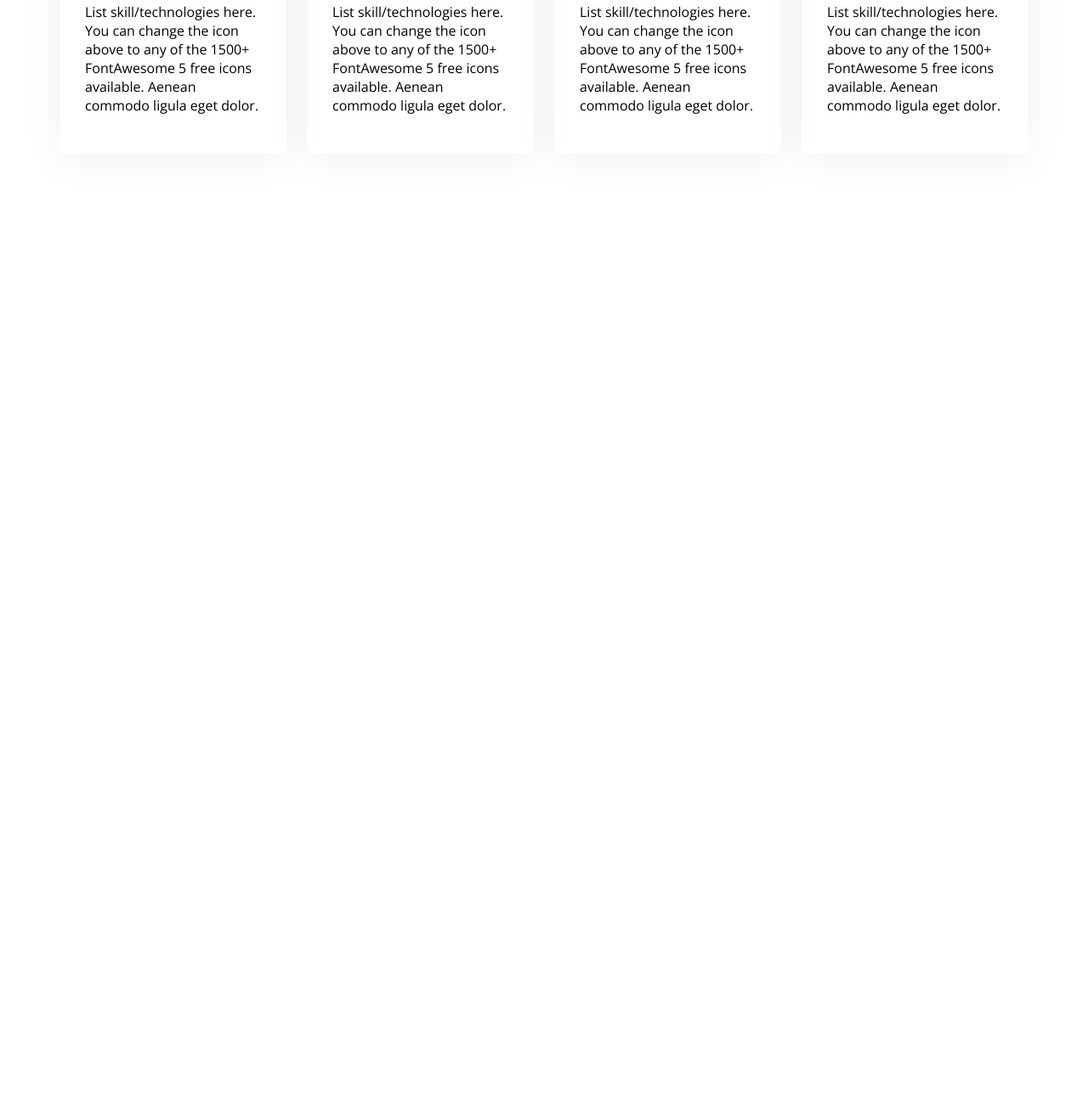
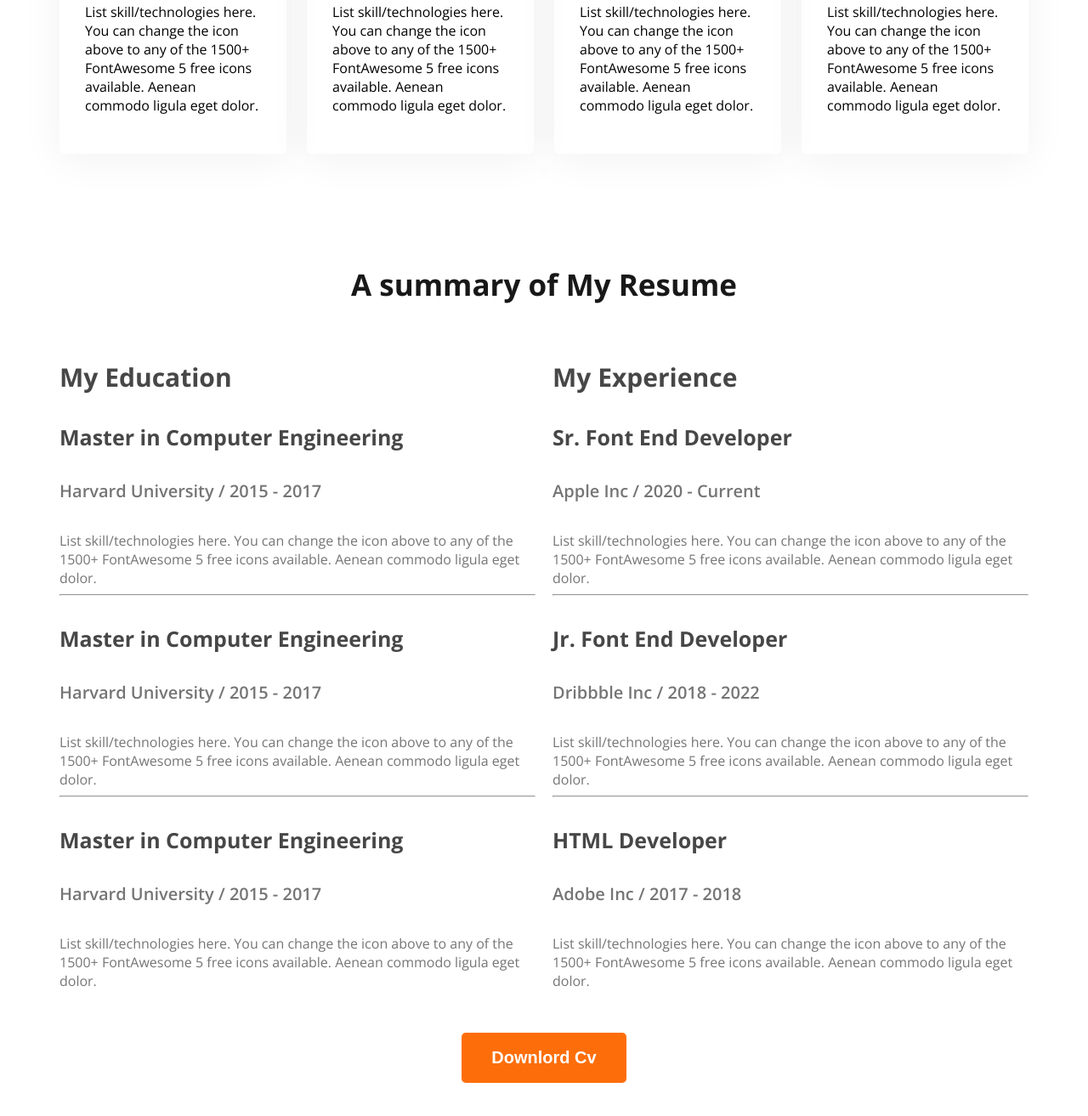
Before and after one commit to Raim-hub/my-dev-portfolio, a plain HTML site: page index.html in a window 1280 px wide. Shown: the part 1964-3277 px from the top of the page at 85% size. Before the commit the page ends 2275 px from the top, so only its background shows below. Drawn offline with nearby package versions, Linux system fonts and the light colour scheme.

Commit message:
added my resume-column

```diff
--- a/index.html
+++ b/index.html
@@ -85,6 +85,65 @@
              </div>
         </section>
 
+        <section class="resume">
+            <h3 class="section-title text-center">A summary of My Resume</h3>
+            <div class="resume-container">
+                <!-- .resume-column*2>h3.resume-column-title+.exprience*3>h4.exprience-title+h5.exprience-subtitle+.exprience-description -->
+
+                <div class="resume-column">
+                    <h3 class="resume-column-title">My Education</h3>
+                    <div class="exprience">
+                        <h4 class="exprience-title">Master in Computer Engineering</h4>
+                        <h5 class="exprience-subtitle">Harvard University / 2015 - 2017</h5>
+                        <div class="exprience-description">List skill/technologies here. You can change the icon above
+                            to any of the 1500+ FontAwesome 5 free icons available. Aenean commodo ligula eget dolor.</div>
+                    </div>
+                    <hr>
+                    <div class="exprience">
+                        <h4 class="exprience-title">Master in Computer Engineering</h4>
+                        <h5 class="exprience-subtitle">Harvard University / 2015 - 2017</h5>
+                        <div class="exprience-description">List skill/technologies here. You can change the icon above
+                            to any of the 1500+ FontAwesome 5 free icons available. Aenean commodo ligula eget dolor.</div>
+                    </div>
+                    <hr>
+                    <div class="exprience">
+                        <h4 class="exprience-title">Master in Computer Engineering</h4>
+                        <h5 class="exprience-subtitle">Harvard University / 2015 - 2017</h5>
+                        <div class="exprience-description">List skill/technologies here. You can change the icon above
+                            to any of the 1500+ FontAwesome 5 free icons available. Aenean commodo ligula eget dolor.</div>
+                    </div>
+                </div>
+                <div class="resume-column">
+                    <h3 class="resume-column-title">My Experience</h3>
+                    <div class="exprience">
+                        <h4 class="exprience-title">Sr. Font End Developer</h4>
+                        <h5 class="exprience-subtitle">Apple Inc / 2020 - Current</h5>
+                        <div class="exprience-description">List skill/technologies here. You can change the icon above
+                            to any of the 1500+ FontAwesome 5 free icons available. Aenean commodo ligula eget dolor.</div>
+                    </div>
+                    <hr>
+                    <div class="exprience">
+                        <h4 class="exprience-title">Jr. Font End Developer</h4>
+                        <h5 class="exprience-subtitle">Dribbble Inc / 2018 - 2022</h5>
+                        <div class="exprience-description">List skill/technologies here. You can change the icon above
+                            to any of the 1500+ FontAwesome 5 free icons available. Aenean commodo ligula eget dolor.</div>
+                    </div>
+                    <hr>
+                    <div class="exprience">
+                        <h4 class="exprience-title">HTML Developer</h4>
+                        <h5 class="exprience-subtitle">Adobe Inc / 2017 - 2018</h5>
+                        <div class="exprience-description">List skill/technologies here. You can change the icon above
+                            to any of the 1500+ FontAwesome 5 free icons available. Aenean commodo ligula eget dolor.</div>
+                    </div>
+                </div>
+            </div>
+
+            <div class="text-center resume-downlord-cv">
+            <button class="tomato">Downlord Cv</button>
+        </div>
+
+        </section>
+
     </main>
     <footer>
 
--- a/styles/portfolio.css
+++ b/styles/portfolio.css
@@ -131,3 +131,28 @@ main section{
     border-radius: 5px;
     box-shadow: 0px 6px 50px 0px rgba(0, 0, 0, 0.06);
 }
+/* resume-section-style */
+.resume-container{
+    display: flex;
+    gap: 20px;
+}
+.exprience-description, .exprience-subtitle{
+    color: #757575;
+}
+.exprience-subtitle{
+    font-size: 20px;
+    font-weight: 600;
+}
+.exprience-title{
+    font-weight: bold;
+    font-size: 25px;
+    color: #474747;
+}
+.resume-column-title{
+    font-size: 30px;
+    font-weight: bold;
+    color: #474747;
+}
+.resume-downlord-cv{
+    margin: 50px;
+}
```
